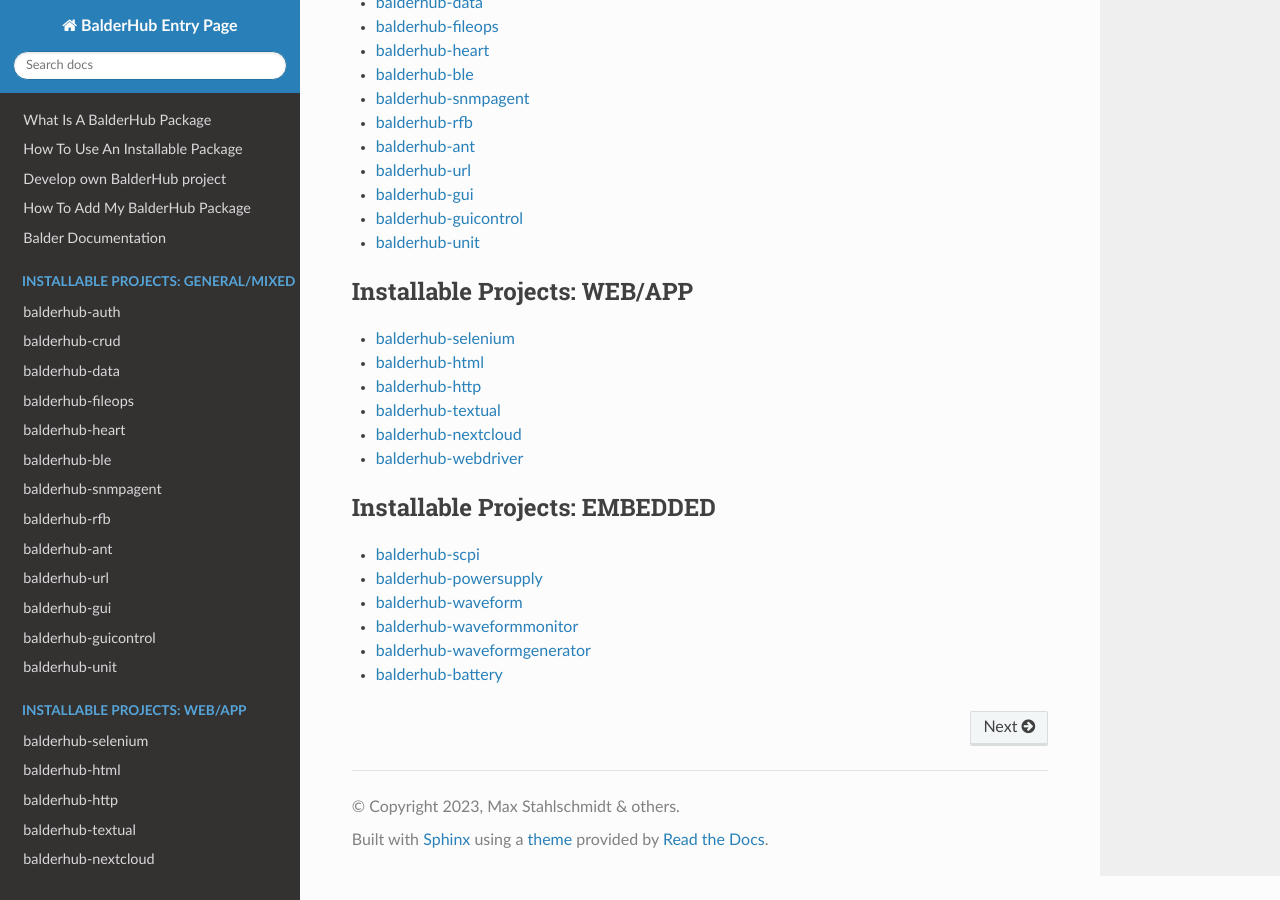
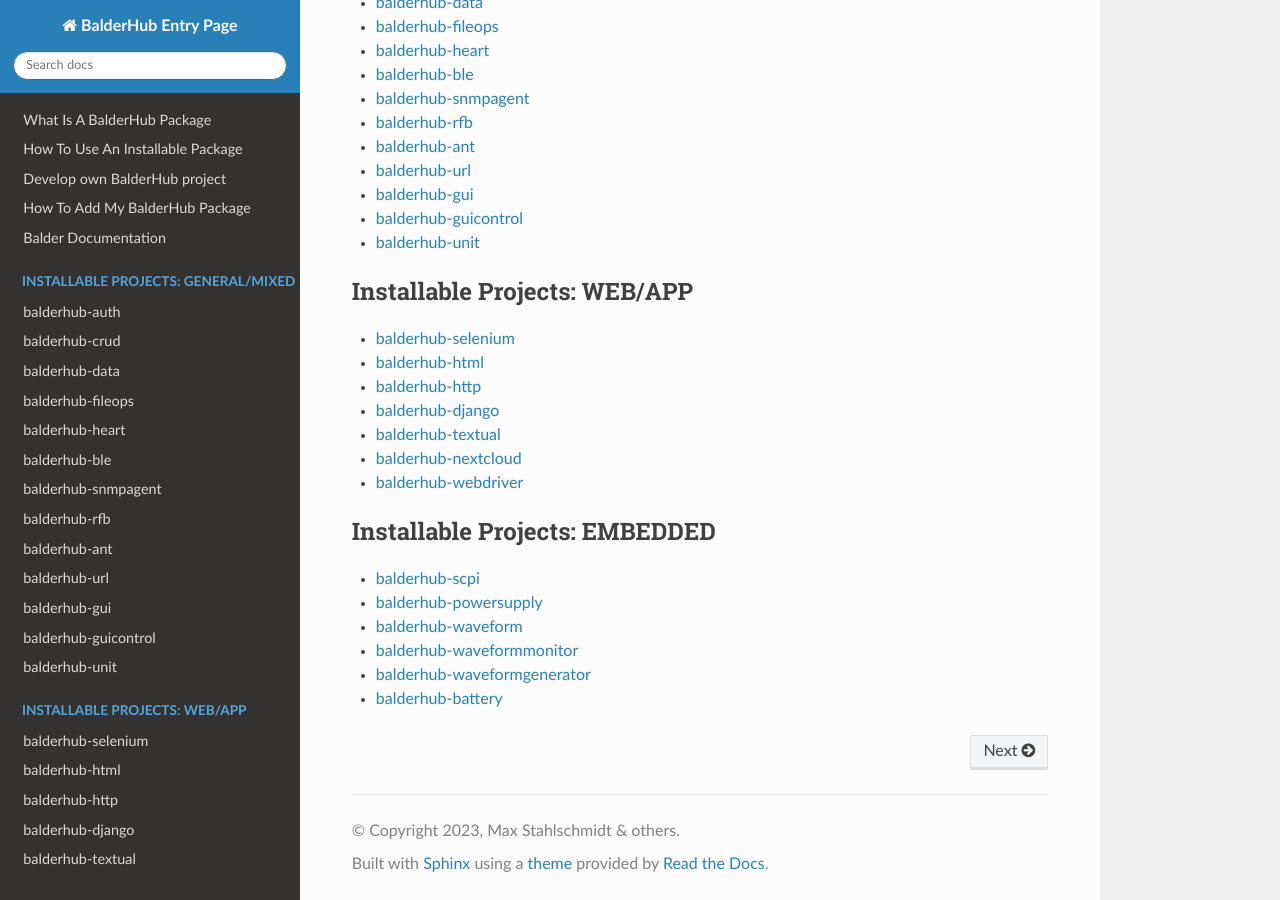
Before and after one commit to balder-dev/hub.balder.dev, a Sphinx documentation site: the page built from doc/source/index.rst, in a window 1280 px wide and 900 px high, scrolled down 750 px. Built offline with Sphinx 7.4.7 and the Read the Docs theme 3.1.0, drawn with Linux system fonts in a browser that asks for light colours.

Commit message:
feat(index): add balderhub-django to index

```diff
--- a/doc/source/index.rst
+++ b/doc/source/index.rst
@@ -60,6 +60,7 @@ This page gives an overview over all BalderHub packages that are contained in th
     balderhub-selenium <https://hub.balder.dev/projects/selenium>
     balderhub-html <https://hub.balder.dev/projects/html>
     balderhub-http <https://hub.balder.dev/projects/http>
+    balderhub-django <https://hub.balder.dev/projects/django>
     balderhub-textual <https://hub.balder.dev/projects/textual>
     balderhub-nextcloud <https://hub.balder.dev/projects/nextcloud>
     balderhub-webdriver <https://hub.balder.dev/projects/webdriver>
```
